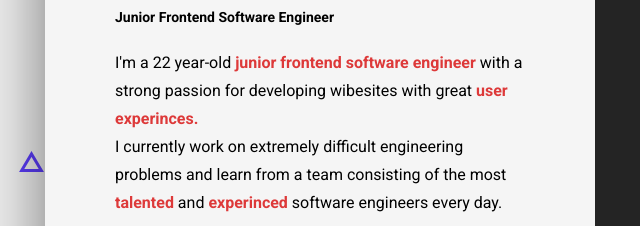
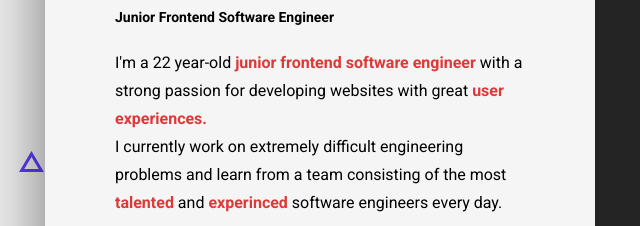
Before and after one commit to Mark-Court/E-portfolio-Advanced, a plain HTML site: page index.html in a window 1280 px wide. Both pictures are taken after a click on the element "about me.". Shown: the part 251-477 px from the top of the page, 45-685 px from the left. Drawn offline with nearby package versions, Linux system fonts and the light colour scheme.

Commit message:
Text Fixes

```diff
--- a/index.html
+++ b/index.html
@@ -115,8 +115,8 @@
           <p class="modal__para modal__para--about">
             I'm a 22 year-old
             <b class="color__text">junior frontend software engineer</b>
-            with a strong passion for developing wibesites with great
-            <b class="color__text">user experinces.</b>
+            with a strong passion for developing websites with great
+            <b class="color__text">user experiences.</b>
             <br />
             I currently work on extremely difficult engineering problems and
             learn from a team consisting of the most
```
